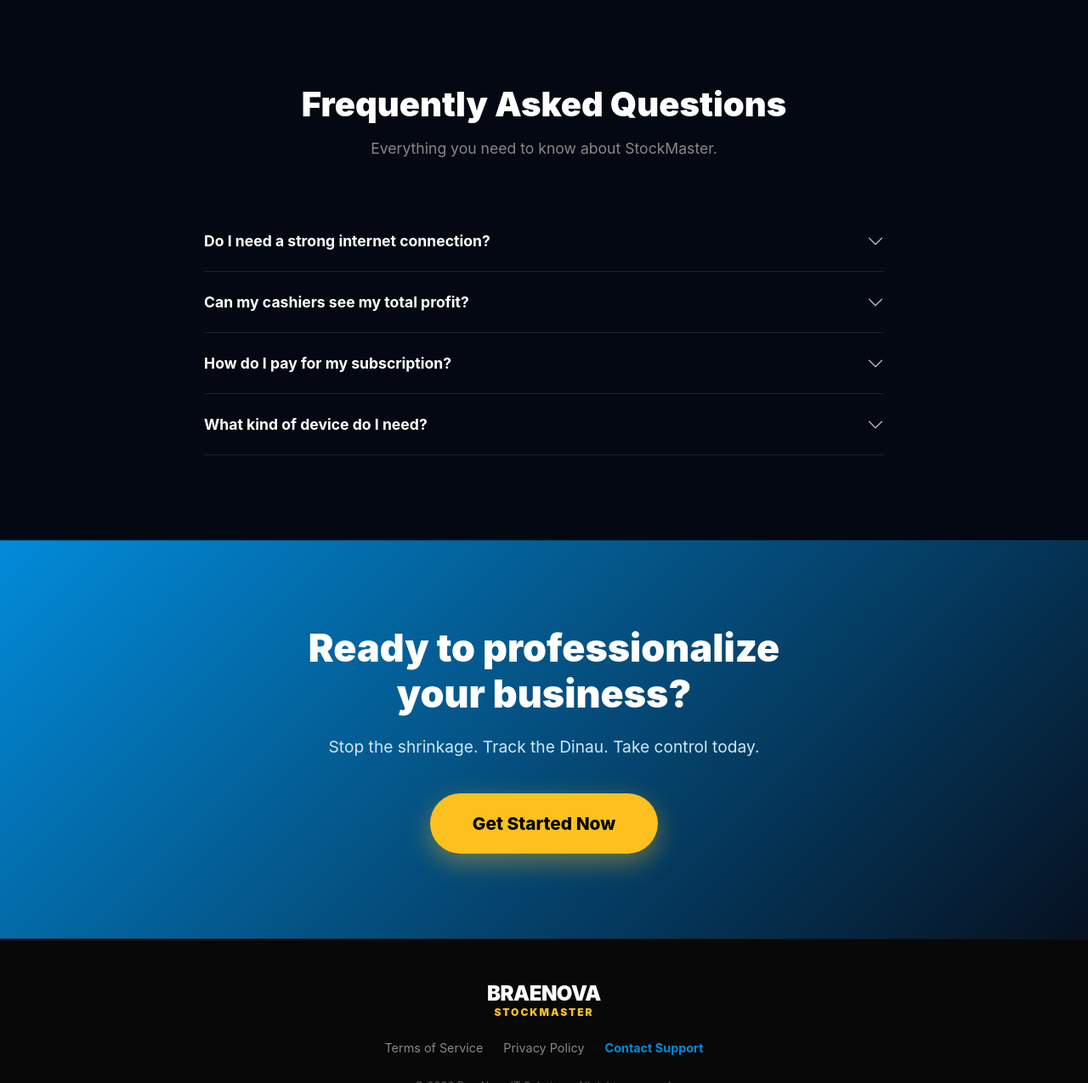
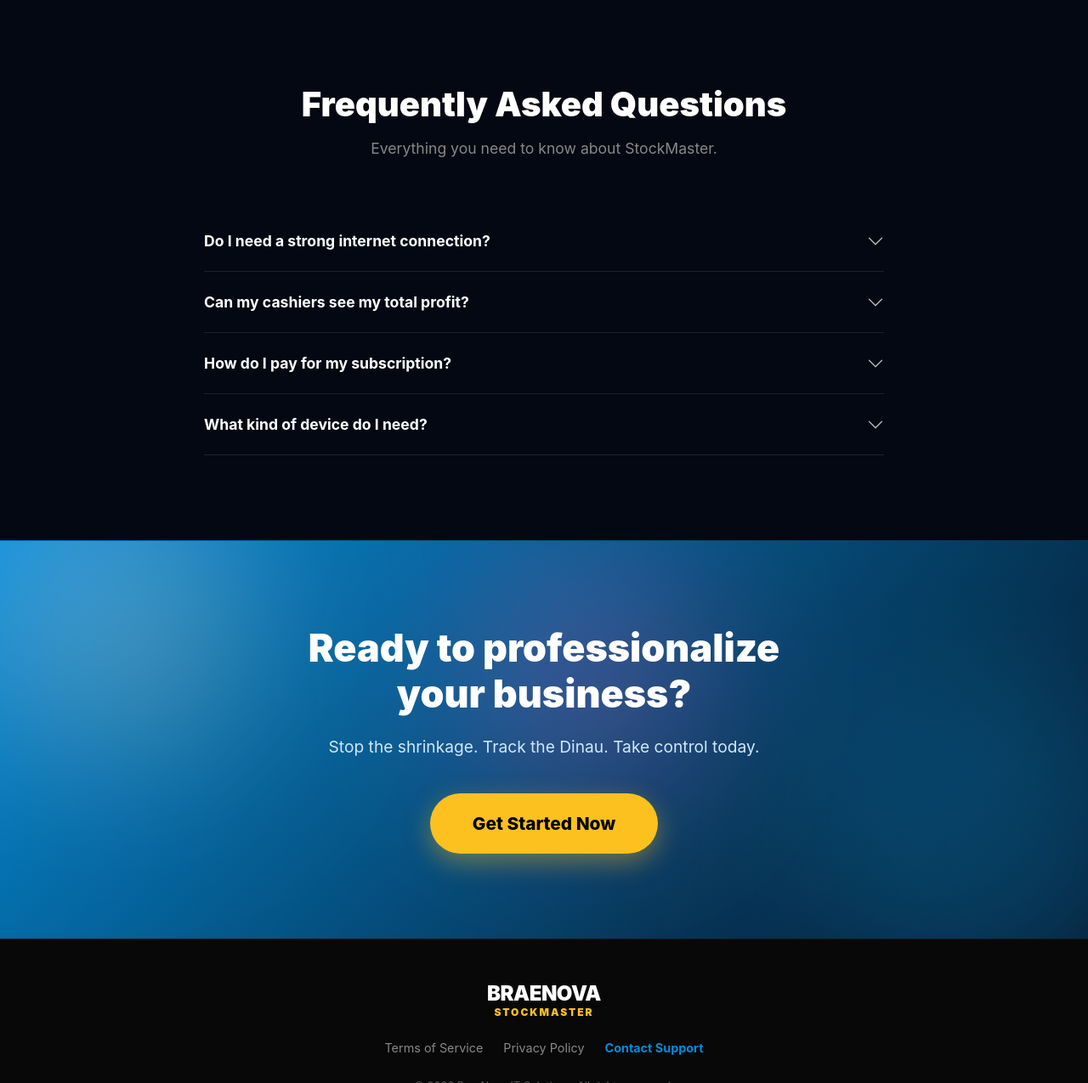
Before and after one commit to Wicked3000/braenova-stockmaster-pos, a Flask app: page / in a window 1280 px wide. Shown: the part 5225-6500 px from the top of the page at 85% size. Run offline with Flask 3, Linux system fonts and the light colour scheme.

Commit message:
feat: add glowing animated floating blobs in background of final CTA section

```diff
--- a/templates/landing.html
+++ b/templates/landing.html
@@ -148,6 +148,58 @@
             .hero-subtitle { font-size: 1rem; padding: 0 10px; margin-bottom: 30px; }
             .d-flex.gap-3 { flex-direction: column; width: 100%; max-width: 300px; margin: 0 auto; }
             .btn-glow, .btn-outline-glow { width: 100%; text-align: center; }
+        }
+
+        /* CTA Section Animated Glow Blobs */
+        .cta-glow-blob {
+            position: absolute;
+            border-radius: 50%;
+            filter: blur(80px);
+            opacity: 0.25;
+            z-index: 1;
+            mix-blend-mode: screen;
+            pointer-events: none;
+        }
+        .cta-glow-1 {
+            width: 300px;
+            height: 300px;
+            background: #fcc11e;
+            top: -100px;
+            left: -100px;
+            animation: floatBlob1 15s infinite alternate ease-in-out;
+        }
+        .cta-glow-2 {
+            width: 400px;
+            height: 400px;
+            background: #028bd9;
+            bottom: -150px;
+            right: -150px;
+            animation: floatBlob2 18s infinite alternate ease-in-out;
+        }
+        .cta-glow-3 {
+            width: 250px;
+            height: 250px;
+            background: #f91a8e;
+            top: 40%;
+            left: 50%;
+            transform: translate(-50%, -50%);
+            animation: floatBlob3 12s infinite alternate ease-in-out;
+        }
+
+        @keyframes floatBlob1 {
+            0% { transform: translate(0px, 0px) scale(1); }
+            50% { transform: translate(80px, 40px) scale(1.15); }
+            100% { transform: translate(-20px, 60px) scale(0.9); }
+        }
+        @keyframes floatBlob2 {
+            0% { transform: translate(0px, 0px) scale(1); }
+            50% { transform: translate(-60px, -60px) scale(1.1); }
+            100% { transform: translate(40px, 20px) scale(0.95); }
+        }
+        @keyframes floatBlob3 {
+            0% { transform: translate(-50%, -50%) scale(1); }
+            50% { transform: translate(-30%, -60%) scale(1.2); }
+            100% { transform: translate(-60%, -40%) scale(0.85); }
         }
     </style>
 </head>
@@ -497,8 +549,13 @@
     </section>
 
     <!-- FINAL CTA SECTION -->
-    <section style="background: linear-gradient(135deg, #028bd9 0%, #061121 100%); padding: 100px 20px; text-align: center; border-top: 1px solid rgba(2, 139, 217, 0.3);">
-        <div style="max-width: 600px; margin: 0 auto;">
+    <section style="background: linear-gradient(135deg, #028bd9 0%, #061121 100%); padding: 100px 20px; text-align: center; border-top: 1px solid rgba(2, 139, 217, 0.3); position: relative; overflow: hidden;">
+        <!-- Glowing animated background elements -->
+        <div class="cta-glow-blob cta-glow-1"></div>
+        <div class="cta-glow-blob cta-glow-2"></div>
+        <div class="cta-glow-blob cta-glow-3"></div>
+
+        <div style="max-width: 600px; margin: 0 auto; position: relative; z-index: 2;">
             <h2 style="font-weight: 900; font-size: 2.8rem; margin-bottom: 20px; color: #fff;">Ready to professionalize your business?</h2>
             <p style="color: #d0e8f8; font-size: 1.2rem; margin-bottom: 40px;">Stop the shrinkage. Track the Dinau. Take control today.</p>
             <a href="#pricing" class="btn-glow" style="background: #fcc11e; color: #000; box-shadow: 0 10px 30px rgba(252, 193, 30, 0.4); padding: 20px 50px; font-size: 1.3rem;">Get Started Now</a>
```
